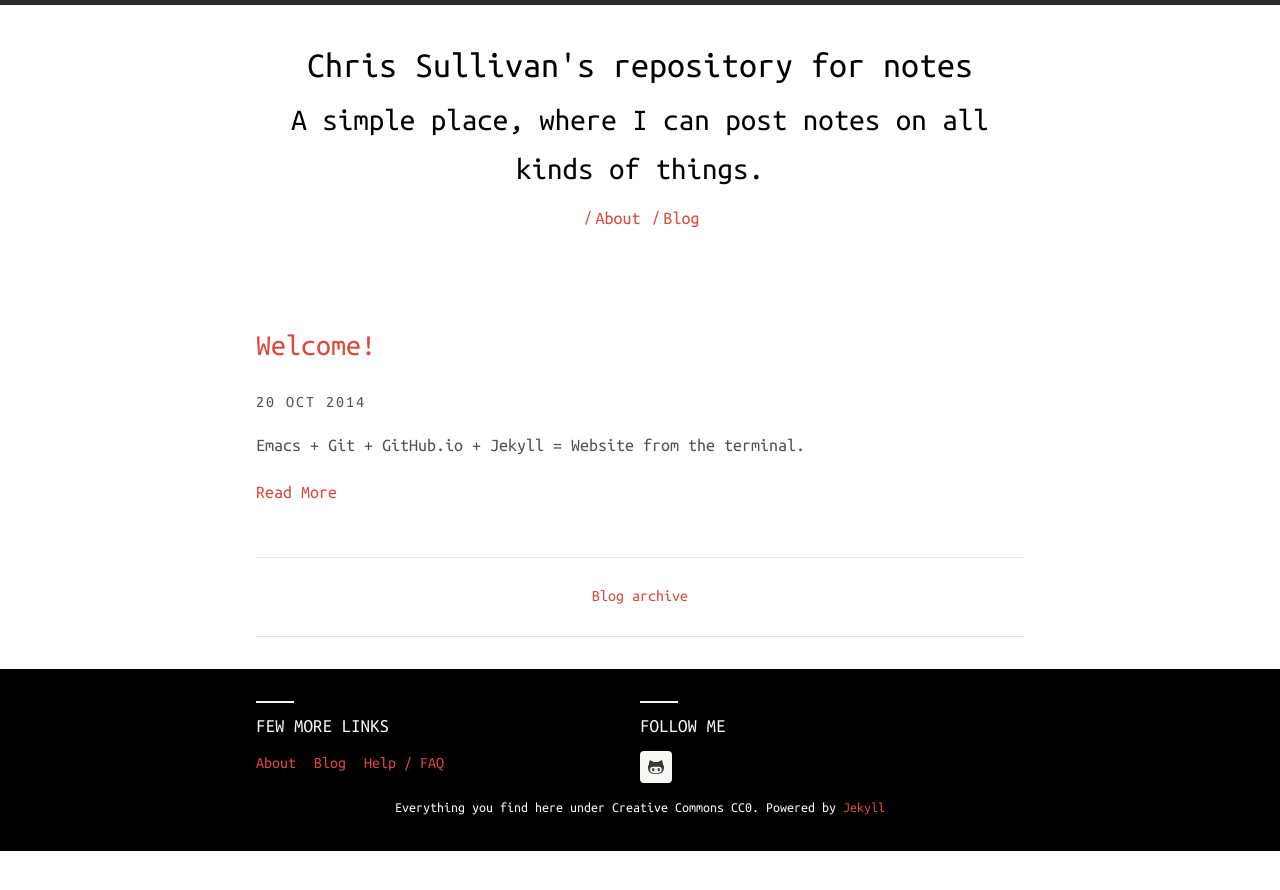
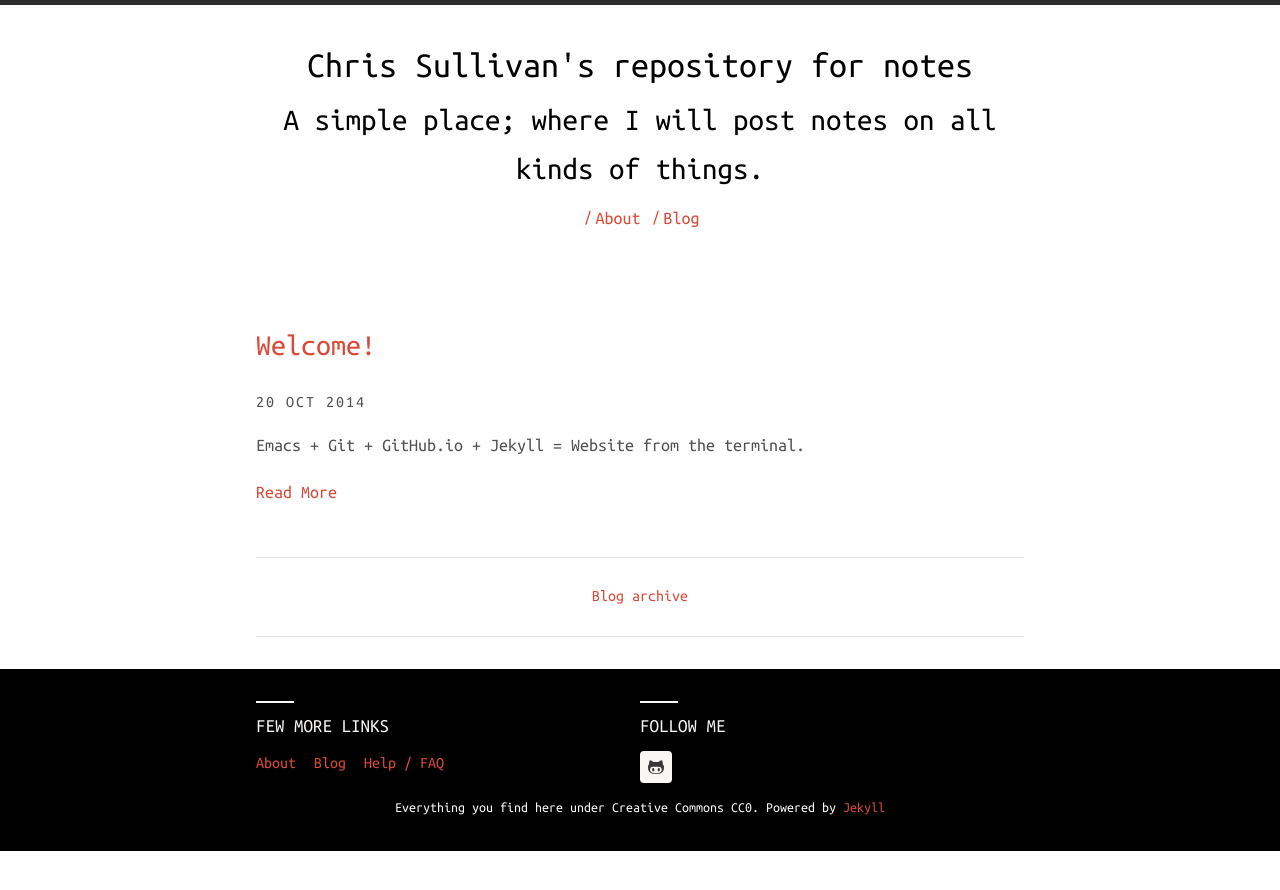
Before and after one commit to csullivan/csullivan.github.io, a Jekyll site: the page built from index.html, in a window 1280 px wide. Shown: the top 890 px of the page. Built offline with Jekyll 4.4.1, drawn with Linux system fonts in a browser that asks for light colours; nearby versions of some CDN libraries.

Commit message:
Incremental Update

```diff
--- a/_config.yml
+++ b/_config.yml
@@ -13,7 +13,7 @@ url: http://csullivan.github.io
 harmony:
   name: Chris Sullivan's repository for notes
   # Little description about your site
-  description: A simple place, where I can post notes on all kinds of things.
+  description: A simple place; where I will post notes on all kinds of things.
   meta_description: Chris Sullivan's online log of codes, physics, and other goodies.
   basetheme: theme-base-01 # pre defined thmes are darken, blue-water, redish.
   author: # Author details
```
